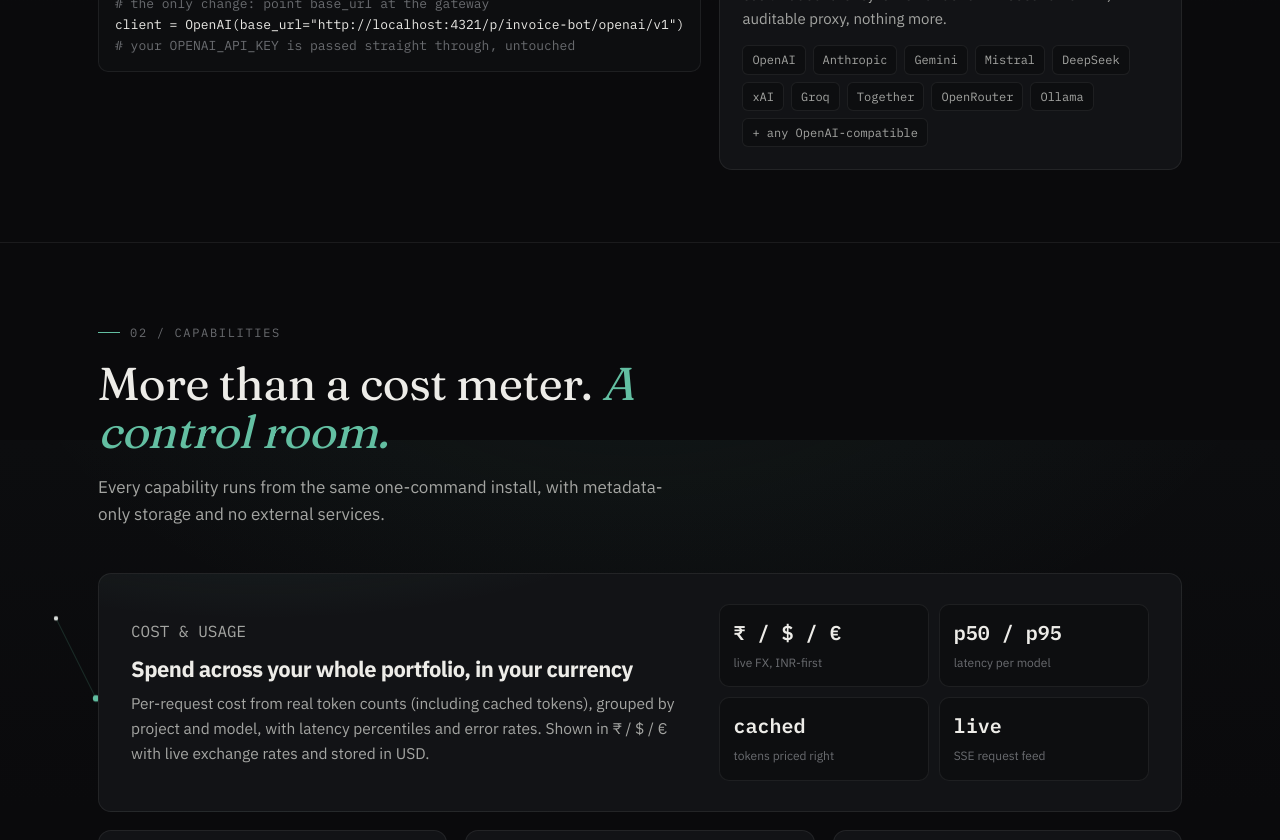
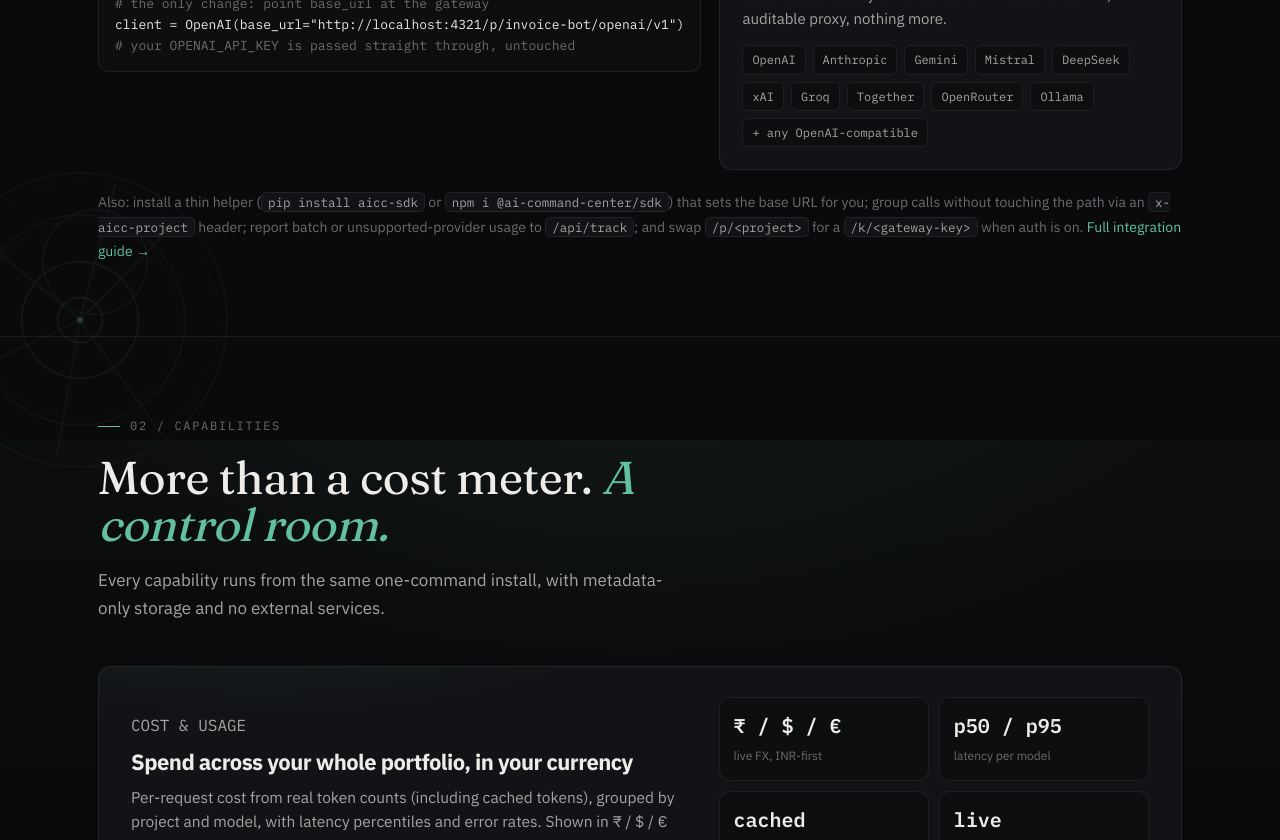
Before and after one commit to adityasarade/ai-command-center, a Next.js app in the folder site/: page / in a window 1280 px wide. Shown: the part 1960-2800 px from the top of the page. Built offline with nearby package versions, Linux system fonts and the light colour scheme.

Commit message:
site: astrolabe-only ambient decoration (drop constellations, add rotating dials); surface SDK and all integration paths

```diff
--- a/site/app/globals.css
+++ b/site/app/globals.css
@@ -247,47 +247,18 @@ pre,
   overflow: clip;
   pointer-events: none;
 }
-.deco-cluster {
+/* Secondary astrolabe dials drifting through the page, bleeding off the
+   edges and slowly turning - same instrument motif as the hero, kept faint. */
+.deco-dial {
   position: absolute;
   color: var(--accent);
+  opacity: 0.3;
 }
-.deco-cluster.drift {
-  animation: drift 24s ease-in-out infinite alternate;
+.deco-dial.spin-a {
+  animation: aspin 165s linear infinite;
 }
-.deco-cluster.drift-b {
-  animation: drift 32s ease-in-out infinite alternate-reverse;
-}
-@keyframes drift {
-  to {
-    transform: translateY(-16px);
-  }
-}
-.deco-cluster .ln {
-  stroke: currentColor;
-  stroke-width: 1;
-  opacity: 0.22;
-}
-.deco-cluster .s {
-  fill: #d7dbd8;
-}
-.deco-cluster .s.a {
-  fill: var(--accent);
-}
-.deco-cluster .tw {
-  animation: tw 4.5s ease-in-out infinite;
-}
-.deco-cluster .tw-b {
-  animation: tw 6s ease-in-out infinite;
-  animation-delay: -2.5s;
-}
-@keyframes tw {
-  0%,
-  100% {
-    opacity: 0.3;
-  }
-  50% {
-    opacity: 1;
-  }
+.deco-dial.spin-b {
+  animation: aspin 120s linear infinite reverse;
 }
 /* Each hero element rises in on load, gently staggered. */
 .hero > * {
@@ -732,6 +703,22 @@ pre,
 .road-item .rd {
   color: var(--ink-2);
   font-size: 14.5px;
+}
+
+/* integration footnote - the remaining ways in, kept compact */
+.int-more {
+  margin-top: 20px;
+  font-size: 14px;
+  color: var(--muted);
+  line-height: 1.75;
+}
+.int-more code {
+  color: var(--ink-2);
+  background: var(--surface);
+  border: 1px solid var(--line);
+  border-radius: 5px;
+  padding: 1px 6px;
+  font-size: 12.5px;
 }
 
 /* callout used on landing */
--- a/site/app/page.js
+++ b/site/app/page.js
@@ -37,6 +37,26 @@ const client = new OpenAI({
     code: `# no code change at all - the SDK reads this
 export OPENAI_BASE_URL="http://localhost:4321/p/my-app/openai/v1"
 export ANTHROPIC_BASE_URL="http://localhost:4321/p/my-app/anthropic"`,
+  },
+  {
+    label: 'Python SDK',
+    lang: 'python',
+    code: `# pip install aicc-sdk
+import aicc
+aicc.init(project="invoice-bot")   # sets the base URLs for you
+
+from openai import OpenAI
+client = OpenAI()                  # your code, unchanged - now tracked`,
+  },
+  {
+    label: 'JS SDK',
+    lang: 'js',
+    code: `// npm install @ai-command-center/sdk
+import { init } from "@ai-command-center/sdk";
+init({ project: "support-bot" });  // before constructing any client
+
+import OpenAI from "openai";
+const client = new OpenAI();        // unchanged - now tracked`,
   },
   {
     label: 'curl',
@@ -111,74 +131,74 @@ export default function Home() {
     <>
       <div className="deco-layer" aria-hidden="true">
         <svg
-          className="deco-cluster drift"
-          style={{ top: '31%', right: '3%', width: 240 }}
-          viewBox="0 0 240 190"
+          className="deco-dial spin-a"
+          style={{ top: '40%', left: '-70px', width: 300 }}
+          viewBox="0 0 400 400"
           fill="none"
         >
-          <g className="ln">
-            <line x1="20" y1="40" x2="90" y2="20" />
-            <line x1="90" y1="20" x2="150" y2="70" />
-            <line x1="150" y1="70" x2="120" y2="140" />
-            <line x1="150" y1="70" x2="220" y2="110" />
+          <g stroke="currentColor" strokeWidth="1">
+            <circle cx="200" cy="200" r="196" opacity="0.3" />
+            <circle cx="200" cy="200" r="182" strokeDasharray="1 8" opacity="0.6" />
+            <circle cx="200" cy="200" r="140" opacity="0.35" />
+            <circle cx="200" cy="200" r="132" strokeDasharray="1 5" opacity="0.45" />
+            <circle cx="200" cy="200" r="78" opacity="0.5" />
+            <circle cx="200" cy="200" r="30" opacity="0.6" />
+            <circle cx="200" cy="200" r="4" fill="currentColor" stroke="none" />
+            <circle cx="200" cy="120" r="70" opacity="0.4" />
+            <g opacity="0.4">
+              <line x1="200" y1="200" x2="200" y2="12" />
+              <line x1="200" y1="200" x2="388" y2="200" transform="rotate(40 200 200)" />
+              <line x1="200" y1="200" x2="388" y2="200" transform="rotate(85 200 200)" />
+              <line x1="200" y1="200" x2="388" y2="200" transform="rotate(140 200 200)" />
+              <line x1="200" y1="200" x2="388" y2="200" transform="rotate(205 200 200)" />
+              <line x1="200" y1="200" x2="388" y2="200" transform="rotate(300 200 200)" />
+            </g>
           </g>
-          <circle className="s a tw" cx="20" cy="40" r="3" />
-          <circle className="s" cx="90" cy="20" r="2.4" />
-          <circle className="s a" cx="150" cy="70" r="3.4" />
-          <circle className="s tw-b" cx="120" cy="140" r="2.4" />
-          <circle className="s" cx="220" cy="110" r="2" />
-          <circle className="s" cx="60" cy="150" r="1.5" />
         </svg>
         <svg
-          className="deco-cluster drift-b"
-          style={{ top: '49%', left: '2%', width: 210 }}
-          viewBox="0 0 210 200"
+          className="deco-dial spin-b"
+          style={{ top: '63%', right: '-95px', width: 380 }}
+          viewBox="0 0 400 400"
           fill="none"
         >
-          <g className="ln">
-            <line x1="30" y1="30" x2="70" y2="110" />
-            <line x1="70" y1="110" x2="150" y2="90" />
-            <line x1="70" y1="110" x2="110" y2="180" />
+          <g stroke="currentColor" strokeWidth="1">
+            <circle cx="200" cy="200" r="196" opacity="0.3" />
+            <circle cx="200" cy="200" r="182" strokeDasharray="1 8" opacity="0.6" />
+            <circle cx="200" cy="200" r="140" opacity="0.35" />
+            <circle cx="200" cy="200" r="132" strokeDasharray="1 5" opacity="0.45" />
+            <circle cx="200" cy="200" r="78" opacity="0.5" />
+            <circle cx="200" cy="200" r="30" opacity="0.6" />
+            <circle cx="200" cy="200" r="4" fill="currentColor" stroke="none" />
+            <circle cx="200" cy="280" r="70" opacity="0.4" />
+            <g opacity="0.4">
+              <line x1="200" y1="200" x2="200" y2="12" />
+              <line x1="200" y1="200" x2="388" y2="200" transform="rotate(25 200 200)" />
+              <line x1="200" y1="200" x2="388" y2="200" transform="rotate(70 200 200)" />
+              <line x1="200" y1="200" x2="388" y2="200" transform="rotate(160 200 200)" />
+              <line x1="200" y1="200" x2="388" y2="200" transform="rotate(235 200 200)" />
+              <line x1="200" y1="200" x2="388" y2="200" transform="rotate(320 200 200)" />
+            </g>
           </g>
-          <circle className="s" cx="30" cy="30" r="2.2" />
-          <circle className="s a tw-b" cx="70" cy="110" r="3.2" />
-          <circle className="s" cx="150" cy="90" r="2.4" />
-          <circle className="s tw" cx="110" cy="180" r="2" />
-          <circle className="s" cx="185" cy="40" r="1.5" />
         </svg>
         <svg
-          className="deco-cluster drift"
-          style={{ top: '69%', right: '5%', width: 250 }}
-          viewBox="0 0 250 200"
+          className="deco-dial spin-a"
+          style={{ top: '87%', left: '-40px', width: 240 }}
+          viewBox="0 0 400 400"
           fill="none"
         >
-          <g className="ln">
-            <line x1="40" y1="60" x2="120" y2="30" />
-            <line x1="120" y1="30" x2="200" y2="80" />
-            <line x1="120" y1="30" x2="140" y2="150" />
-            <line x1="140" y1="150" x2="60" y2="170" />
+          <g stroke="currentColor" strokeWidth="1">
+            <circle cx="200" cy="200" r="196" opacity="0.3" />
+            <circle cx="200" cy="200" r="182" strokeDasharray="1 8" opacity="0.6" />
+            <circle cx="200" cy="200" r="120" opacity="0.4" />
+            <circle cx="200" cy="200" r="60" opacity="0.5" />
+            <circle cx="200" cy="200" r="4" fill="currentColor" stroke="none" />
+            <g opacity="0.4">
+              <line x1="200" y1="200" x2="200" y2="12" />
+              <line x1="200" y1="200" x2="388" y2="200" transform="rotate(55 200 200)" />
+              <line x1="200" y1="200" x2="388" y2="200" transform="rotate(120 200 200)" />
+              <line x1="200" y1="200" x2="388" y2="200" transform="rotate(250 200 200)" />
+            </g>
           </g>
-          <circle className="s a" cx="40" cy="60" r="3" />
-          <circle className="s tw" cx="120" cy="30" r="2.6" />
-          <circle className="s a tw-b" cx="200" cy="80" r="3.4" />
-          <circle className="s" cx="140" cy="150" r="2.4" />
-          <circle className="s" cx="60" cy="170" r="1.8" />
-        </svg>
-        <svg
-          className="deco-cluster drift-b"
-          style={{ top: '88%', left: '4%', width: 220 }}
-          viewBox="0 0 220 180"
-          fill="none"
-        >
-          <g className="ln">
-            <line x1="30" y1="120" x2="90" y2="60" />
-            <line x1="90" y1="60" x2="170" y2="90" />
-            <line x1="90" y1="60" x2="130" y2="20" />
-          </g>
-          <circle className="s tw" cx="30" cy="120" r="2.4" />
-          <circle className="s a" cx="90" cy="60" r="3.2" />
-          <circle className="s" cx="170" cy="90" r="2.4" />
-          <circle className="s a tw-b" cx="130" cy="20" r="2.8" />
         </svg>
       </div>
       <div className="hero-wrap">
@@ -304,6 +324,14 @@ export default function Home() {
               </div>
             </div>
           </div>
+          <p className="int-more">
+            Also: install a thin helper (<code>pip install aicc-sdk</code> or{' '}
+            <code>npm i @ai-command-center/sdk</code>) that sets the base URL for you; group calls
+            without touching the path via an <code>x-aicc-project</code> header; report batch or
+            unsupported-provider usage to <code>/api/track</code>; and swap{' '}
+            <code>/p/&lt;project&gt;</code> for a <code>/k/&lt;gateway-key&gt;</code> when auth is
+            on. <Link href="/docs/integrate">Full integration guide →</Link>
+          </p>
         </div>
       </section>
 
```
